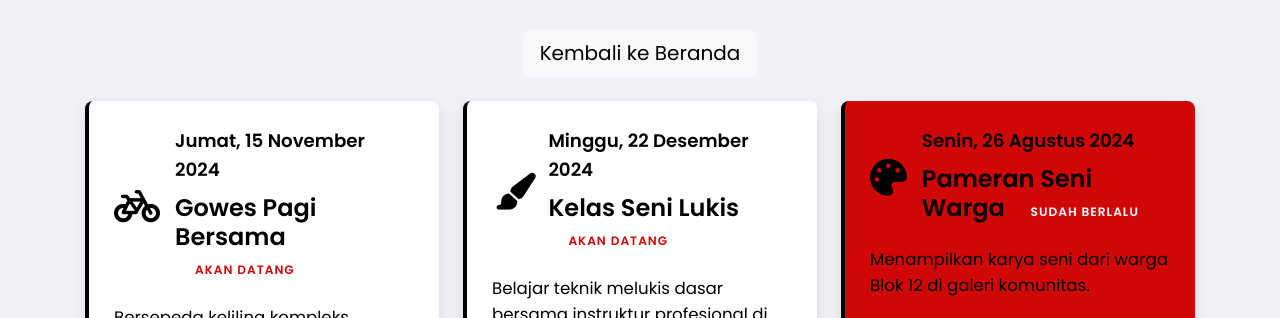
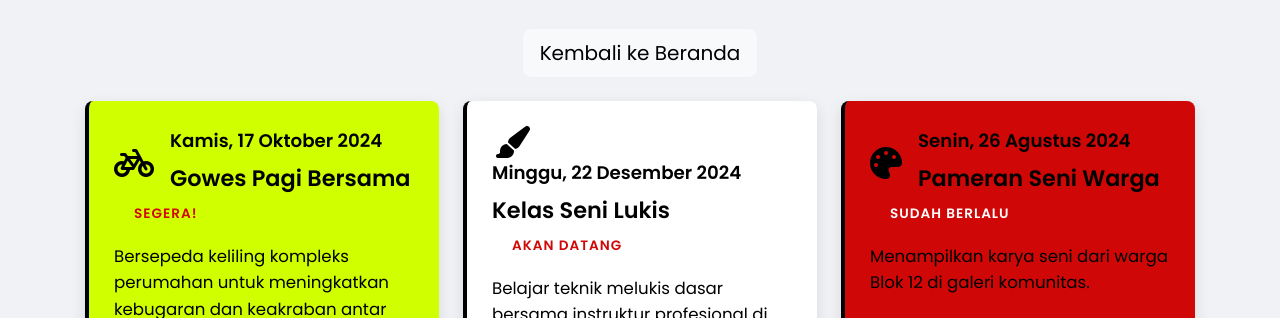
Before and after one commit to adenanma/blok12, a plain HTML site: page agenda.html in a window 1280 px wide. Shown: the part 119-437 px from the top of the page. Drawn offline with nearby package versions, Linux system fonts and the light colour scheme.

Commit message:
Add files via upload

```diff
--- a/agenda.html
+++ b/agenda.html
@@ -64,6 +64,10 @@
             margin-left: 10px;
             text-transform: uppercase;
             letter-spacing: 1px;
+        }
+        .label-new {
+            background-color: #d0ff00;
+            color: #d00707;
         }
         .label-upcoming {
             background-color: #ffffff;
@@ -146,34 +150,39 @@
     <script>
         const agendaItems = [
             {
-                date: '2024-11-15',
+                date: '2024-10-17',
                 title: 'Gowes Pagi Bersama',
                 description: 'Bersepeda keliling kompleks perumahan untuk meningkatkan kebugaran dan keakraban antar warga.',
-                icon: 'fas fa-bicycle'
+                icon: 'fas fa-bicycle',
+                contact: '+6281234567890'
             },
             {
                 date: '2024-12-22',
                 title: 'Kelas Seni Lukis',
                 description: 'Belajar teknik melukis dasar bersama instruktur profesional di aula perumahan.',
-                icon: 'fas fa-paint-brush'
+                icon: 'fas fa-paint-brush',
+                contact: '+6289876543210'
             },
             {
                 date: '2024-08-05',
                 title: 'Hiking ke Gunung Gede',
                 description: 'Petualangan mendaki gunung untuk menikmati keindahan alam dan mempererat persaudaraan.',
-                icon: 'fas fa-mountain'
+                icon: 'fas fa-mountain',
+                contact: '+6285678901234'
             },
             {
                 date: '2024-08-12',
                 title: 'Kursus Bahasa Inggris',
                 description: 'Pelatihan bahasa Inggris praktis untuk meningkatkan kemampuan komunikasi internasional warga.',
-                icon: 'fas fa-language'
+                icon: 'fas fa-language',
+                contact: '+6282345678901'
             },
             {
                 date: '2024-08-26',
                 title: 'Pameran Seni Warga',
                 description: 'Menampilkan karya seni dari warga Blok 12 di galeri komunitas.',
-                icon: 'fas fa-palette'
+                icon: 'fas fa-palette',
+                contact: '+6287890123456'
             }
         ];
 
@@ -181,7 +190,6 @@
             const container = document.getElementById('agenda-container');
             const now = new Date();
 
-            // Urutkan agenda berdasarkan tanggal, yang akan datang di paling atas
             agendaItems.sort((a, b) => {
                 const dateA = new Date(a.date);
                 const dateB = new Date(b.date);
@@ -196,7 +204,7 @@
                 }
             });
 
-            container.innerHTML = ''; // Bersihkan container sebelum menambahkan item baru
+            container.innerHTML = '';
 
             agendaItems.forEach(item => {
                 const itemDate = new Date(item.date);
@@ -221,14 +229,18 @@
                 agendaItem.className = 'col-12 col-sm-6 col-lg-4 mb-4';
                 agendaItem.innerHTML = `
                     <div class="agenda-item h-100 ${labelClass}">
-                        <div class="d-flex align-items-center">
-                            <i class="${item.icon} agenda-icon"></i>
-                            <div>
+                        <div class="d-flex align-items-center flex-wrap">
+                            <i class="${item.icon} agenda-icon me-3"></i>
+                            <div class="flex-grow-1">
                                 <p class="agenda-date mb-0">${itemDate.toLocaleDateString('id-ID', { weekday: 'long', year: 'numeric', month: 'long', day: 'numeric' })}</p>
-                                <h3 class="agenda-title">${item.title} <span class="label ${labelClass}">${labelText}</span></h3>
+                                <h3 class="agenda-title">${item.title}</h3>
                             </div>
+                            <span class="label ${labelClass} mt-2 mt-sm-0">${labelText}</span>
                         </div>
                         <p class="agenda-description mt-3">${item.description}</p>
+                        <a href="https://wa.me/${item.contact}" target="_blank" class="btn btn-success mt-2 w-100">
+                            <i class="fab fa-whatsapp me-2"></i>Hubungi Ketua
+                        </a>
                     </div>
                 `;
 
@@ -236,19 +248,87 @@
             });
         }
 
-        // Panggil fungsi untuk merender agenda
         renderAgendaItems();
 
-        // Fungsi untuk memperbarui agenda setiap menit
         function updateAgenda() {
             renderAgendaItems();
         }
 
-        // Perbarui agenda setiap menit
-        setInterval(updateAgenda, 10000);
+        setInterval(updateAgenda, 60000);
 
-        // Tambahkan event listener untuk perubahan ukuran layar
         window.addEventListener('resize', renderAgendaItems);
+
+        const style = document.createElement('style');
+        style.textContent = `
+            .agenda-item {
+                transition: all 0.3s ease;
+            }
+            @media (max-width: 575.98px) {
+                .agenda-item {
+                    padding: 15px;
+                }
+                .agenda-icon {
+                    font-size: 1.5rem;
+                }
+                .agenda-title {
+                    font-size: 1.1rem;
+                }
+                .agenda-description {
+                    font-size: 0.9rem;
+                }
+                .label {
+                    font-size: 0.7rem;
+                    padding: 2px 6px;
+                }
+            }
+            @media (min-width: 576px) and (max-width: 767.98px) {
+                .agenda-item {
+                    padding: 18px;
+                }
+                .agenda-icon {
+                    font-size: 1.7rem;
+                }
+                .agenda-title {
+                    font-size: 1.2rem;
+                }
+                .agenda-description {
+                    font-size: 0.95rem;
+                }
+                .label {
+                    font-size: 0.75rem;
+                    padding: 3px 8px;
+                }
+            }
+            @media (min-width: 768px) and (max-width: 991.98px) {
+                .agenda-item {
+                    padding: 20px;
+                }
+                .agenda-icon {
+                    font-size: 1.8rem;
+                }
+                .agenda-title {
+                    font-size: 1.3rem;
+                }
+                .label {
+                    font-size: 0.8rem;
+                }
+            }
+            @media (min-width: 992px) {
+                .agenda-item {
+                    padding: 25px;
+                }
+                .agenda-icon {
+                    font-size: 2rem;
+                }
+                .agenda-title {
+                    font-size: 1.4rem;
+                }
+                .label {
+                    font-size: 0.85rem;
+                }
+            }
+        `;
+        document.head.appendChild(style);
     </script>
 </body>
 </html>
```
